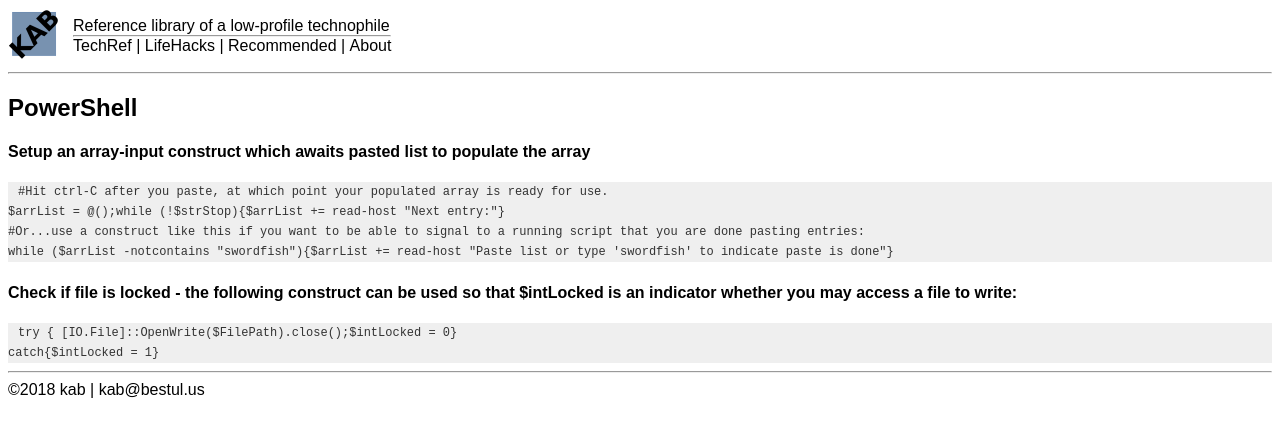
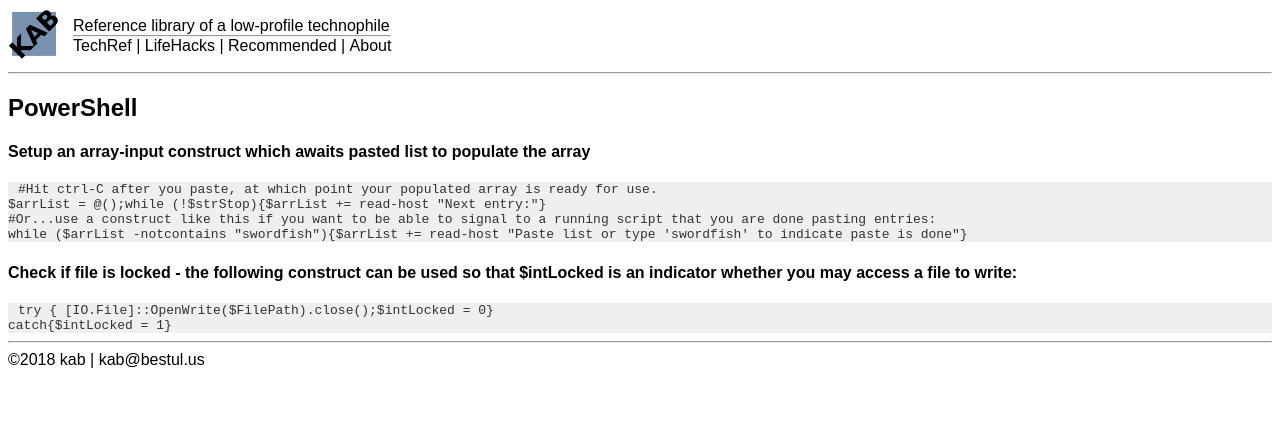
Before and after one commit to kabtech/kab, a Jekyll site: the page built from ccc/powershell.md, in a window 1280 px wide. Shown: the top 437 px of the page. Built offline with Jekyll 4.4.1, drawn with Linux system fonts in a browser that asks for light colours.

Commit message:
Update main.css

```diff
--- a/css/main.css
+++ b/css/main.css
@@ -19,8 +19,6 @@
 	margin: 0;
 	overflow: auto;
 	overflow-y: hidden;
-	font-size: 12px;
-	line-height: 20px;
 	background: #efefef;
 	border: 0px;
 }
```
